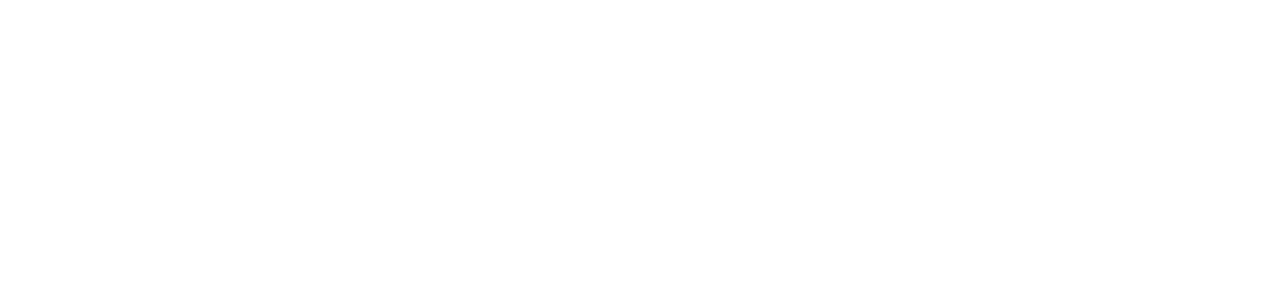
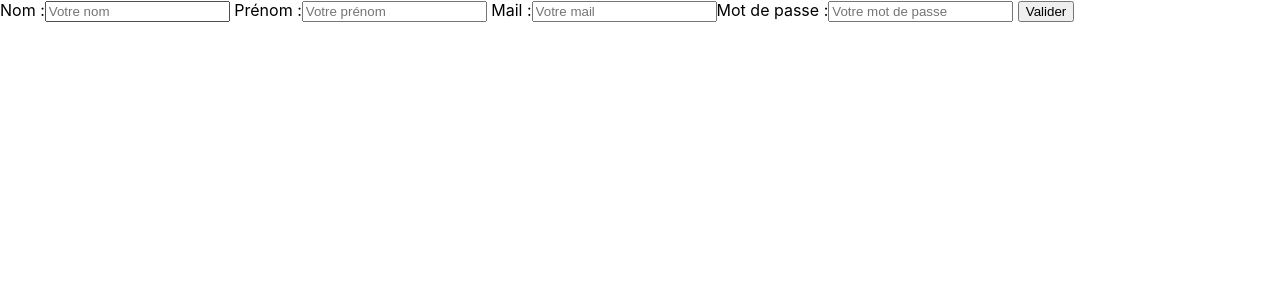
Before and after one commit to JueAloha/traveltoutou, a React (Create React App) app in the folder my-app/: page /registration in a window 1280 px wide. Shown: the top 300 px of the page. Built offline with nearby package versions, Linux system fonts and the light colour scheme.

Commit message:
[FRONT] Add login in views and connexion logic in UserActions

```diff
--- a/my-app/src/App.js
+++ b/my-app/src/App.js
@@ -2,10 +2,11 @@ import React, { Component } from "react";
 import {BrowserRouter as Router, Switch, Route } from "react-router-dom";
 import './App.css';
 import Home from './views/home'
-import Login from './views/login'
+import Registration from './views/registration'
 import Account from './views/account'
 import Ad from './views/ad'
 import Listing from './views/listing'
+import Connexion from "./views/login";
 
 class App extends Component {
   render() {
@@ -13,7 +14,8 @@ class App extends Component {
         <Router>
           <Switch>
             <Route exact path="/" component={Home}/>
-            <Route exact path="/login" component={Login}/>
+            <Route exact path="/registration" component={Registration}/>
+            <Route exact path="/connexion" component={Connexion}/>
             <Route exact path="/account" component={Account}/>
             <Route exact path="/ad" component={Ad}/>
             <Route exact path="/listing" component={Listing}/>
--- a/my-app/src/components/UserActions.js
+++ b/my-app/src/components/UserActions.js
@@ -6,7 +6,17 @@
      };
 
      return fetch(`kiwi/api/users/register`, requestOptions).then(handleResponse);
-};
+ };
+
+ export const connexion = (mail, password) => {
+     const requestOptions = {
+         method: 'GET',
+         headers: { 'Content-Type': 'application/json' },
+         body: JSON.stringify({mail, password })
+     };
+
+     return fetch(`kiwi/api/users/login`, requestOptions).then(handleResponse);
+ };
 
 
  function handleResponse(response) {
--- a/my-app/src/views/login.js
+++ b/my-app/src/views/login.js
@@ -1,10 +1,8 @@
 import React, {Component} from "react";
-import { registration } from '../components/UserActions'
+import { connexion } from '../components/UserActions'
 
-class Login extends Component {
+class Connexion extends Component {
     state = {
-        lastName: "",
-        firstName: "",
         mail: "",
         password: "",
         validation: "isValid",
@@ -21,25 +19,13 @@ class Login extends Component {
 
     handleSubmit(event) {
         event.preventDefault();
-        if ((this.state.lastName.length < 2 || this.state.lastName.length > 20) && (this.state.firstName.length < 2 || this.state.firstName.length > 20) && (this.state.password.length > 50 || this.state.password.length < 8)) {
-            this.setState({
-                validation: "allNotValid",
-            });
-        } else if (this.state.lastName.length < 2 || this.state.lastName.length > 20) {
-            this.setState({
-                validation: "lastNameNotValid",
-            });
-        } else if (this.state.firstName.length < 2 || this.state.firstName.length > 20) {
-            this.setState({
-                validation: "firstNameNotValid",
-            });
-        } else if (this.state.password.length > 50 || this.state.password.length < 8) {
+        if (this.state.password.length > 50 || this.state.password.length < 8) {
             this.setState({
                 validation: "passwordNotValid",
             });
         } else {
-            const { lastName, firstName, mail, password } = this.state;
-            registration(lastName, firstName, mail, password);
+            const {mail, password } = this.state;
+            connexion(mail, password);
         }
     }
 
@@ -47,16 +33,6 @@ class Login extends Component {
     render() {
         return (
             <form onSubmit={(e) => this.handleSubmit(e)}>
-                <label>
-                    Nom :
-                    <input className={this.state.validation} type="text" placeholder="Votre nom" value={this.state.lastName} onChange={(e)=>this.handleInputChange(e)} name="lastName" required={true}/>
-                    <span> {this.state.validation === "lastNameNotValid" ? "Veuillez entrer votre nom" : "" || this.state.validation === "allNotValid" ? "Veuillez entrer votre nom" : ""} </span>
-                </label>
-                <label>
-                    Prénom :
-                    <input className={this.state.validation} type="text" placeholder="Votre prénom" value={this.state.firstName} onChange={(e)=>this.handleInputChange(e)} name="firstName" required={true}/>
-                    <span> {this.state.validation === "firstNameNotValid" ? "Veuillez entrer votre prénom" : "" || this.state.validation === "allNotValid" ? "Veuillez entrer votre prenom" : ""} </span>
-                </label>
                 <label>
                     Mail :
                     <input className={this.state.validation} type="email" placeholder="Votre mail" value={this.state.mail} onChange={(e)=>this.handleInputChange(e)} name="mail" required={true}/>
@@ -72,4 +48,4 @@ class Login extends Component {
     }
 }
 
-export default Login;
+export default Connexion;
--- /dev/null
+++ b/my-app/src/views/registration.js
@@ -0,0 +1,75 @@
+import React, {Component} from "react";
+import { registration } from '../components/UserActions'
+
+class Registration extends Component {
+    state = {
+        lastName: "",
+        firstName: "",
+        mail: "",
+        password: "",
+        validation: "isValid",
+    };
+
+    handleInputChange(event) {
+        const target = event.target;
+        const value = target.value;
+        const name = target.name;
+        this.setState({
+            [name]: value,
+        });
+    }
+
+    handleSubmit(event) {
+        event.preventDefault();
+        if ((this.state.lastName.length < 2 || this.state.lastName.length > 20) && (this.state.firstName.length < 2 || this.state.firstName.length > 20) && (this.state.password.length > 50 || this.state.password.length < 8)) {
+            this.setState({
+                validation: "allNotValid",
+            });
+        } else if (this.state.lastName.length < 2 || this.state.lastName.length > 20) {
+            this.setState({
+                validation: "lastNameNotValid",
+            });
+        } else if (this.state.firstName.length < 2 || this.state.firstName.length > 20) {
+            this.setState({
+                validation: "firstNameNotValid",
+            });
+        } else if (this.state.password.length > 50 || this.state.password.length < 8) {
+            this.setState({
+                validation: "passwordNotValid",
+            });
+        } else {
+            const { lastName, firstName, mail, password } = this.state;
+            registration(lastName, firstName, mail, password);
+        }
+    }
+
+
+    render() {
+        return (
+            <form onSubmit={(e) => this.handleSubmit(e)}>
+                <label>
+                    Nom :
+                    <input className={this.state.validation} type="text" placeholder="Votre nom" value={this.state.lastName} onChange={(e)=>this.handleInputChange(e)} name="lastName" required={true}/>
+                    <span> {this.state.validation === "lastNameNotValid" ? "Veuillez entrer votre nom" : "" || this.state.validation === "allNotValid" ? "Veuillez entrer votre nom" : ""} </span>
+                </label>
+                <label>
+                    Prénom :
+                    <input className={this.state.validation} type="text" placeholder="Votre prénom" value={this.state.firstName} onChange={(e)=>this.handleInputChange(e)} name="firstName" required={true}/>
+                    <span> {this.state.validation === "firstNameNotValid" ? "Veuillez entrer votre prénom" : "" || this.state.validation === "allNotValid" ? "Veuillez entrer votre prenom" : ""} </span>
+                </label>
+                <label>
+                    Mail :
+                    <input className={this.state.validation} type="email" placeholder="Votre mail" value={this.state.mail} onChange={(e)=>this.handleInputChange(e)} name="mail" required={true}/>
+                </label>
+                <label>
+                    Mot de passe :
+                    <input className={this.state.validation} type="password" placeholder="Votre mot de passe" value={this.state.password} onChange={(e)=>this.handleInputChange(e)} name="password" required={true}/>
+                    <span> {this.state.validation === "passwordNotValid" ? "Veuillez entrer votre mot de passe" : "" || this.state.validation === "allNotValid" ? "Veuillez entrer votre mot de passe" : ""} </span>
+                </label>
+                <input type={"submit"} value={"Valider"}/>
+            </form>
+        );
+    }
+}
+
+export default Registration;
```
